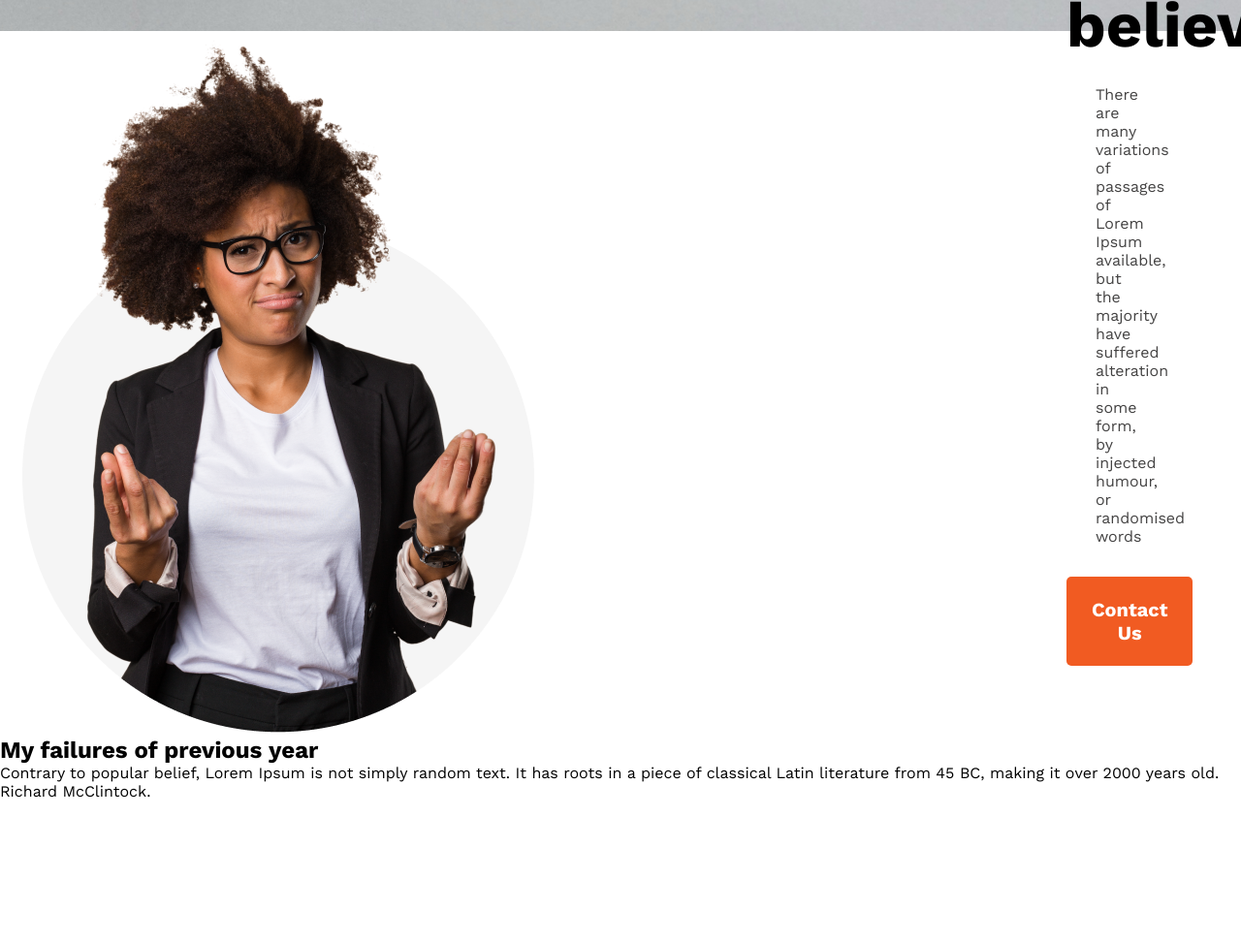
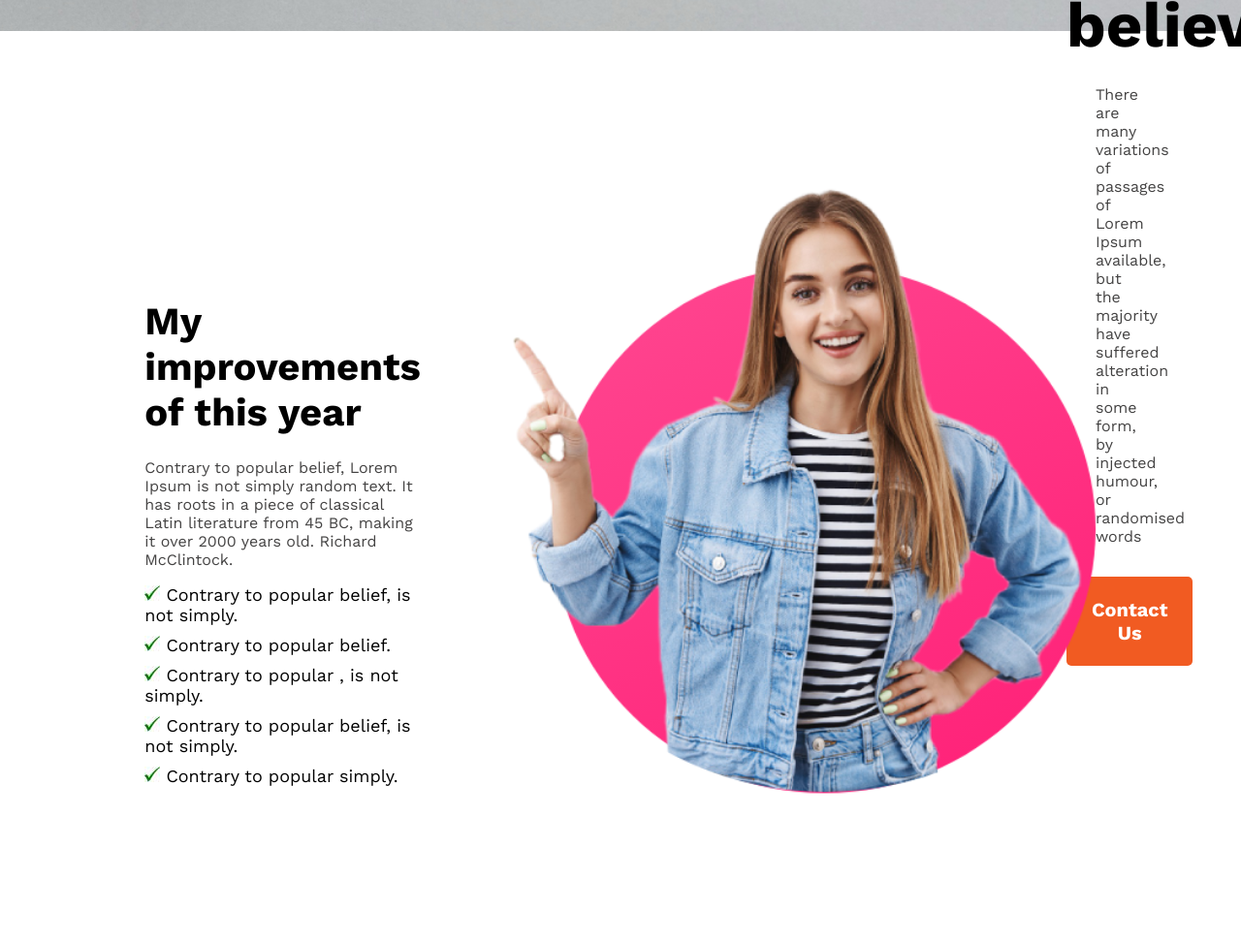
Before and after one commit to moheethasan/new-year-new-me, a plain HTML site: page index.html in a window 1280 px wide. Shown: the part 768-1740 px from the top of the page at 97% size. Before the commit the page ends 1621 px from the top, so only its background shows below. Drawn offline with nearby package versions, Linux system fonts and the light colour scheme.

Commit message:
added improvements and failures section

```diff
--- a/index.html
+++ b/index.html
@@ -5,8 +5,8 @@
     <meta http-equiv="X-UA-Compatible" content="IE=edge">
     <meta name="viewport" content="width=device-width, initial-scale=1.0">
     <title>My Future Plans</title>
+    <link rel="preconnect" href="https://fonts.googleapis.com"><link rel="preconnect" href="https://fonts.gstatic.com" crossorigin><link href="https://fonts.googleapis.com/css2?family=Work+Sans:wght@300;400;500;700&display=swap" rel="stylesheet">
     <link rel="stylesheet" href="styles/future-plans.css">
-    <link rel="preconnect" href="https://fonts.googleapis.com"><link rel="preconnect" href="https://fonts.gstatic.com" crossorigin><link href="https://fonts.googleapis.com/css2?family=Work+Sans:wght@300;400;500;700&display=swap" rel="stylesheet">
 </head>
 <body>
     <!-- header and banner -->
@@ -17,15 +17,39 @@
             <button class="contact-button">Contact Us</button>
         </div>
     </header>
-    <!-- my failures section -->
     <main>
-        <section>
+        <!-- my improvement section -->
+        <section class="my-improvements">
+            <div class="improvements-container">
+                <h2 class="section-title">My improvements of this year</h2>
+                <p class="section-description">Contrary to popular belief, Lorem Ipsum is not simply random text. It has roots in a piece of classical Latin literature from 45 BC, making it over 2000 years old. Richard McClintock.</p>
+                <ul class="improvement-list">
+                    <li class="improvement"><img src="./images/icons/check.jpg" alt="icon"> Contrary to popular belief, is not simply.</li>
+                    <li class="improvement"><img src="./images/icons/check.jpg" alt="icon"> Contrary to popular belief.</li>
+                    <li class="improvement"><img src="./images/icons/check.jpg" alt="icon"> Contrary to popular , is not simply.</li>
+                    <li class="improvement"><img src="./images/icons/check.jpg" alt="icon"> Contrary to popular belief, is not simply.</li>
+                    <li class="improvement"><img src="./images/icons/check.jpg" alt="icon"> Contrary to popular simply.</li>
+                </ul>
+            </div>
+            <img src="./images/photos/person2.png" alt="person2">
+        </section>
+
+        <!-- my failures section -->
+        <section class="my-failures">
             <img src="./images/photos/person.png" alt="person">
-            <div class="my-failures">
+            <div class="failures-container">
                 <h2 class="section-title">My failures of previous year</h2>
                 <p class="section-description">Contrary to popular belief, Lorem Ipsum is not simply random text. It has roots in a piece of classical Latin literature from 45 BC, making it over 2000 years old. Richard McClintock.</p>
+                <ul class="failure-list">
+                    <li class="failure"><img src="./images/icons/check.jpg" alt="icon"> Contrary to popular belief, is not simply.</li>
+                    <li class="failure"><img src="./images/icons/check.jpg" alt="icon"> Contrary to popular belief.</li>
+                    <li class="failure"><img src="./images/icons/check.jpg" alt="icon"> Contrary to popular , is not simply.</li>
+                    <li class="failure"><img src="./images/icons/check.jpg" alt="icon"> Contrary to popular belief, is not simply.</li>
+                    <li class="failure"><img src="./images/icons/check.jpg" alt="icon"> Contrary to popular simply.</li>
+                </ul>
             </div>
         </section>
+
     </main>
 </body>
 </html>
--- a/styles/future-plans.css
+++ b/styles/future-plans.css
@@ -9,7 +9,6 @@ header{
     background-size: cover;
     background-position: center;
     height: 100vh;
-    /* margin-bottom: 130px; */
 }
 .banner{
     padding: 300px 250px 166px 1100px;
@@ -36,4 +35,34 @@ header{
     border: none;
 }
 
-/* failures section styles */
+/* improvements and failures section styles */
+.my-failures , .my-improvements{
+    display: flex;
+    justify-content: center;
+    align-items: center;
+    gap: 90px;
+    margin: 65px 250px;
+}
+.failures-container, .improvements-container{
+    padding-top: 200px;
+}
+.section-title{
+    font-size: 40px;
+    font-weight: 700;
+    margin-bottom: 24px;
+}
+.section-description{
+    font-size: 16px;
+    font-weight: 400;
+    color: #444343;
+    margin-bottom: 16px;
+}
+.failure-list, .improvement-list{
+    display: flex;
+    flex-direction: column;
+    gap: 10px;
+}
+ul li{
+    font-size: 18px;
+    list-style: none;
+}
```
Also changed, not shown: images/icons/check.jpg (added), images/photos/person2.png (added).
